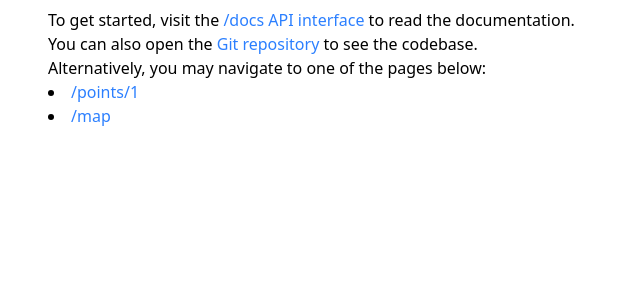
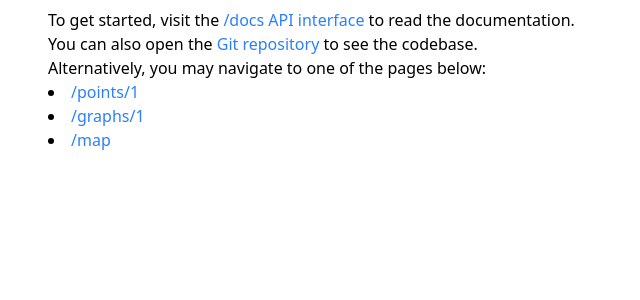
Before and after one commit to JoseTomanan/air-quality-monitoring, a FastAPI app: page / in a window 1280 px wide. Shown: the part 69-369 px from the top of the page, without its empty margins (0-640 px from the left). Run offline with FastAPI, Linux system fonts and the light colour scheme.

Commit message:
feat: Add link to graphs

```diff
--- a/templates/index.html
+++ b/templates/index.html
@@ -31,6 +31,9 @@
             <a href="/points/1">/points/1</a>
         </li>
         <li>
+            <a href="/graphs/1">/graphs/1</a>
+        </li>
+        <li>
             <a href="/map">/map</a>
         </li>
     </ul>
```
